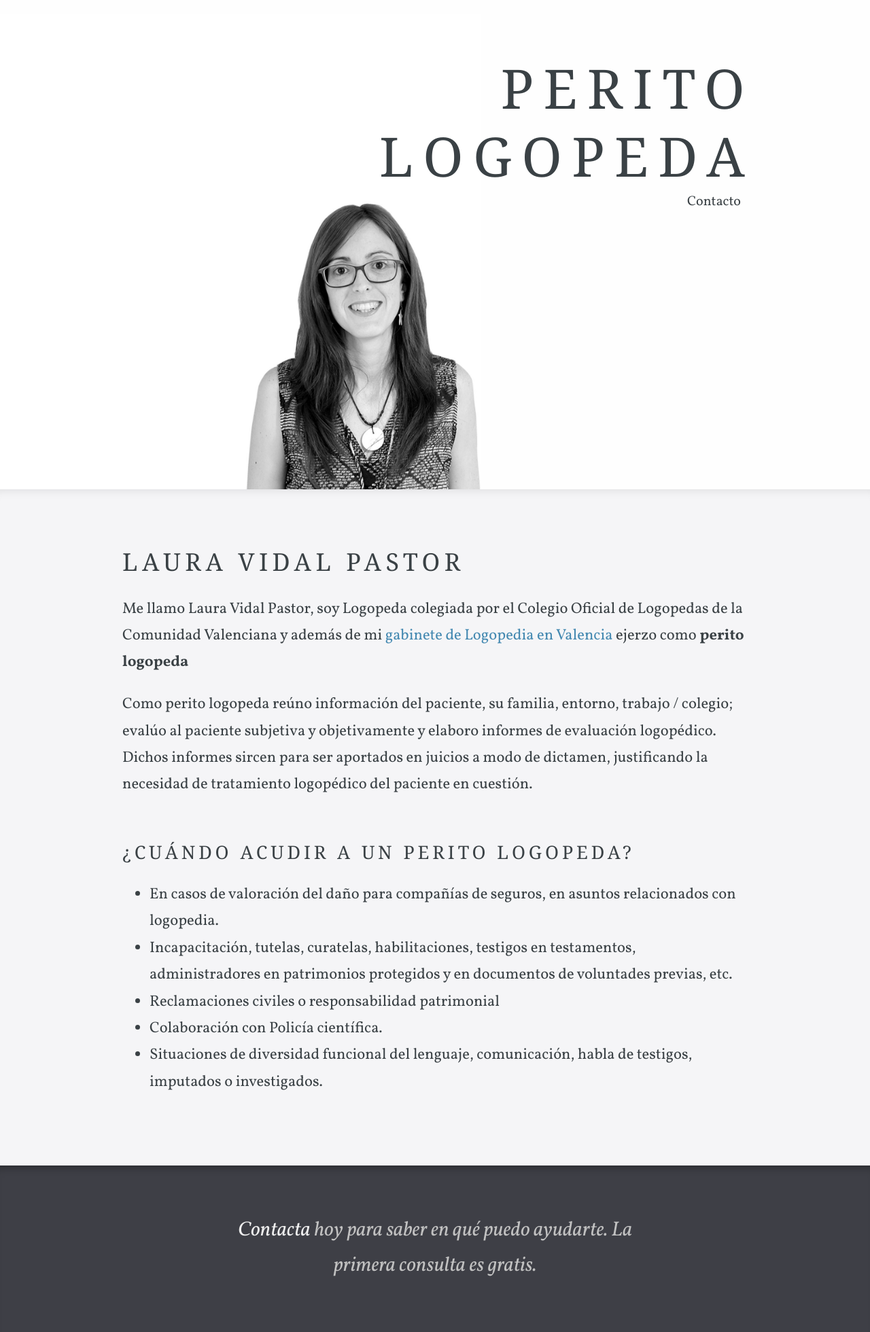
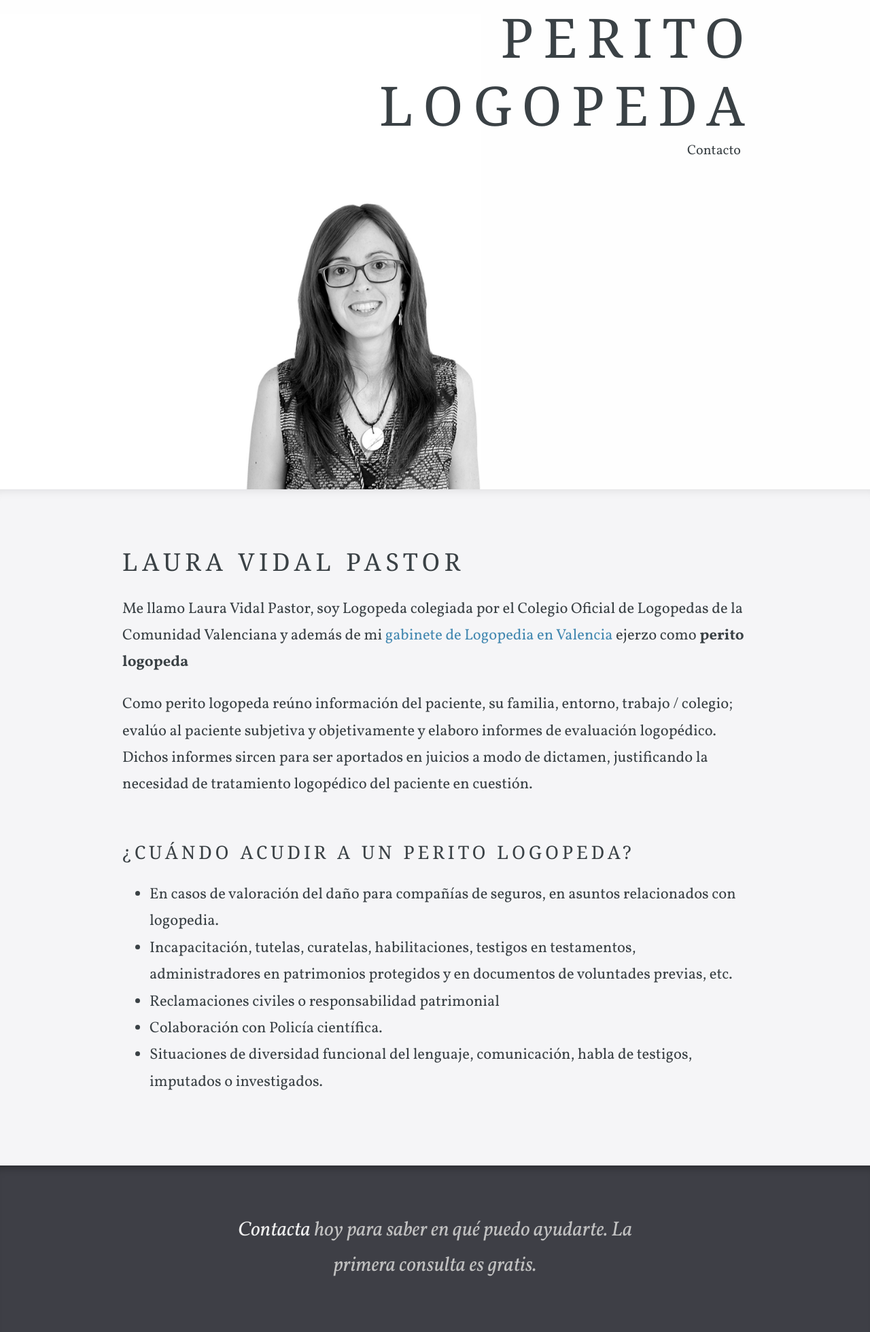
Before and after one commit to alrocar/peritologopeda.com, a Jekyll site: the page built from index.html, in a window 1280 px wide. Shown: the whole page at 68% size. Built offline with Jekyll 4.4.1, drawn with Linux system fonts in a browser that asks for light colours; some web fonts are replaced; the list of posts is cut into pages by our own code.

Commit message:
fix mobile layout

```diff
--- a/_sass/_layout.scss
+++ b/_sass/_layout.scss
@@ -81,6 +81,10 @@ section {
 	@media (min-width: $mobile-break) {
 		padding: 80px 40px;
 	}
+}
+
+header {
+	padding: 5px 20px;
 }
 
 .content img {
--- a/_sass/_typography.scss
+++ b/_sass/_typography.scss
@@ -48,7 +48,7 @@ h6 {
 }
 
 h1 {
-	font-size: 6.5rem;
+	font-size: 5.5rem;
 	line-height: 80px;
 	margin: 0 -10px 0 0;
 
```
